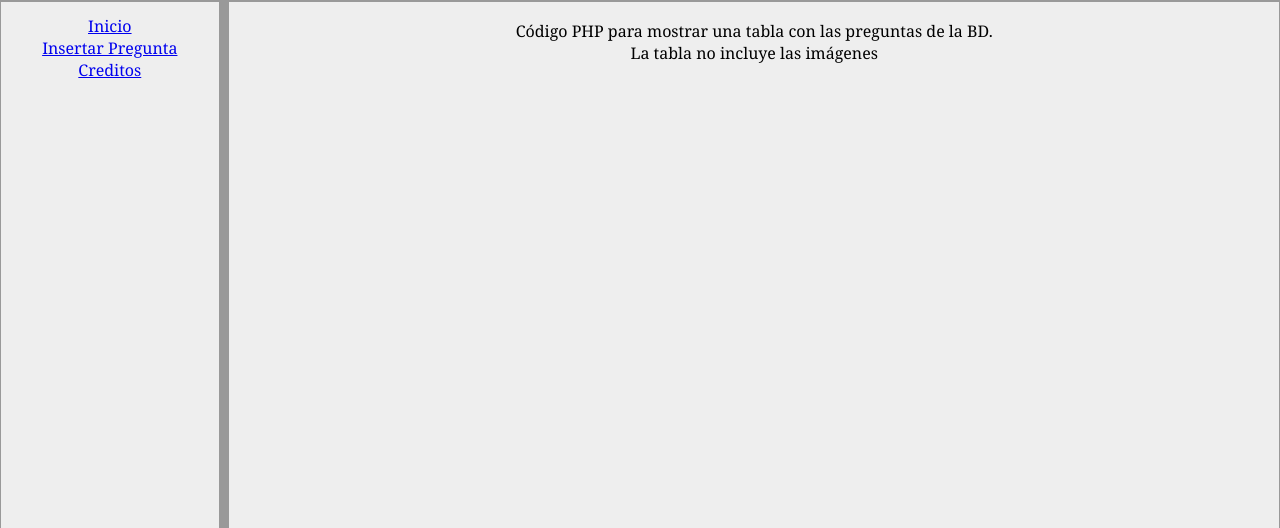
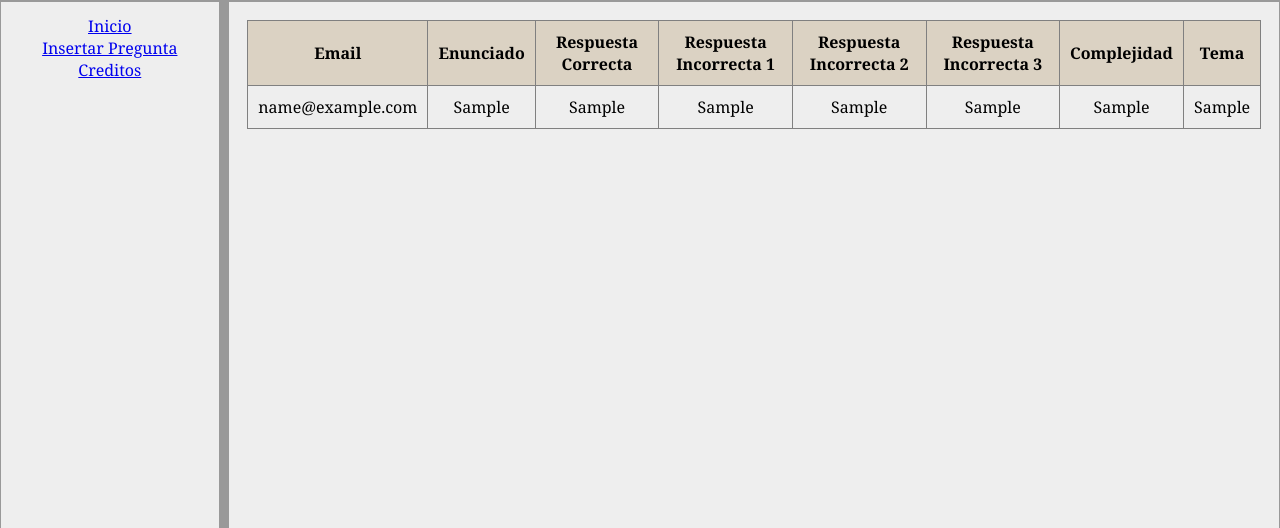
Before and after one commit to kandreev-contact/ProyectoSW2020, a PHP site: page /ShowQuestions.php in a window 1280 px wide. Shown: the part 75-603 px from the top of the page. Run offline with PHP 8.4, Linux system fonts and the light colour scheme; tables that the repository leaves empty or names only in its code hold one stand-in row (values such as "Sample post").

Commit message:
LAB 2B
Lab 2B hecho sin la parte opcional

```diff
--- a/php/QuestionFormWithImage.php
+++ b/php/QuestionFormWithImage.php
@@ -24,7 +24,7 @@
 
 			<!--Añadir el formulario y los scripts necesarios para que el usuario<br>pueda introducir los datos de una pregunta sin imagen.-->
 			<!--<form id='fquestion' name='fquestion' action=’AddQuestion.php’> POST porque envia imagen-->
-			<form id='fquestion' name='fquestion' method='POST' enctype='multipart/form-data' action='prueba.php'>
+			<form id='fquestion' name='fquestion' method='POST' enctype='multipart/form-data' action='AddQuestion.php'>
 				<table class="table_QuestionForm">
 					<tr>
 						<th>
--- a/php/ShowQuestions.php
+++ b/php/ShowQuestions.php
@@ -2,13 +2,42 @@
 <html>
 <head>
   <?php include '../html/Head.html'?>
+  <style>
+		.table_Questions {
+			margin: auto;
+      border-collapse: collapse;
+    }
+    td, th {
+      padding: 10px;
+    }
+    th {
+      background-color: #dbd2c3;
+    }
+	</style>
 </head>
 <body>
-  <?php include '../php/Menus.php' ?>
+  <?php include '../php/Menus.php'?>
+  <?php include '../php/DbConfig.php'?>
   <section class="main" id="s1">
     <div>
-      Código PHP para mostrar una tabla con las preguntas de la BD.<br>
-      La tabla no incluye las imágenes
+      <!--Código PHP para mostrar una tabla con las preguntas de la BD.<br>
+      La tabla no incluye las imágenes-->
+      <?php
+        //Creamos la conexion con la BD.
+        $link = mysqli_connect($server, $user, $pass, $basededatos);
+        if(!$link){
+            die("Fallo al conectar con la base de datos: " .mysqli_connect_error());
+        }
+        // Operar con la BD
+        $sql = "SELECT * FROM preguntas;";
+        $resul = mysqli_query($link, $sql);
+        echo '<table border="1px" class="table_Questions"><tr><th>Email</th><th>Enunciado</th><th>Respuesta Correcta</th><th>Respuesta Incorrecta 1</th> <th>Respuesta Incorrecta 2</th><th>Respuesta Incorrecta 3</th><th>Complejidad</th><th>Tema</th></tr>';
+        while($row = mysqli_fetch_array($resul)){
+            echo "<tr><td>".$row['email']."</td><td>".$row['enunciado']."</td><td>".$row['respuestac']."</td><td>".$row['respuestai1']."</td><td>".$row['respuestai2']."</td><td>".$row['respuestai3']."</td><td>".$row['complejidad']."</td><td>".$row['tema']."</td></tr>";
+        }
+        echo "</table>";
+        mysqli_close($link);
+    ?>
     </div>
   </section>
   <?php include '../html/Footer.html' ?>
```
Also changed, not shown: php/AddQuestion.php (+13 -16 lines).
